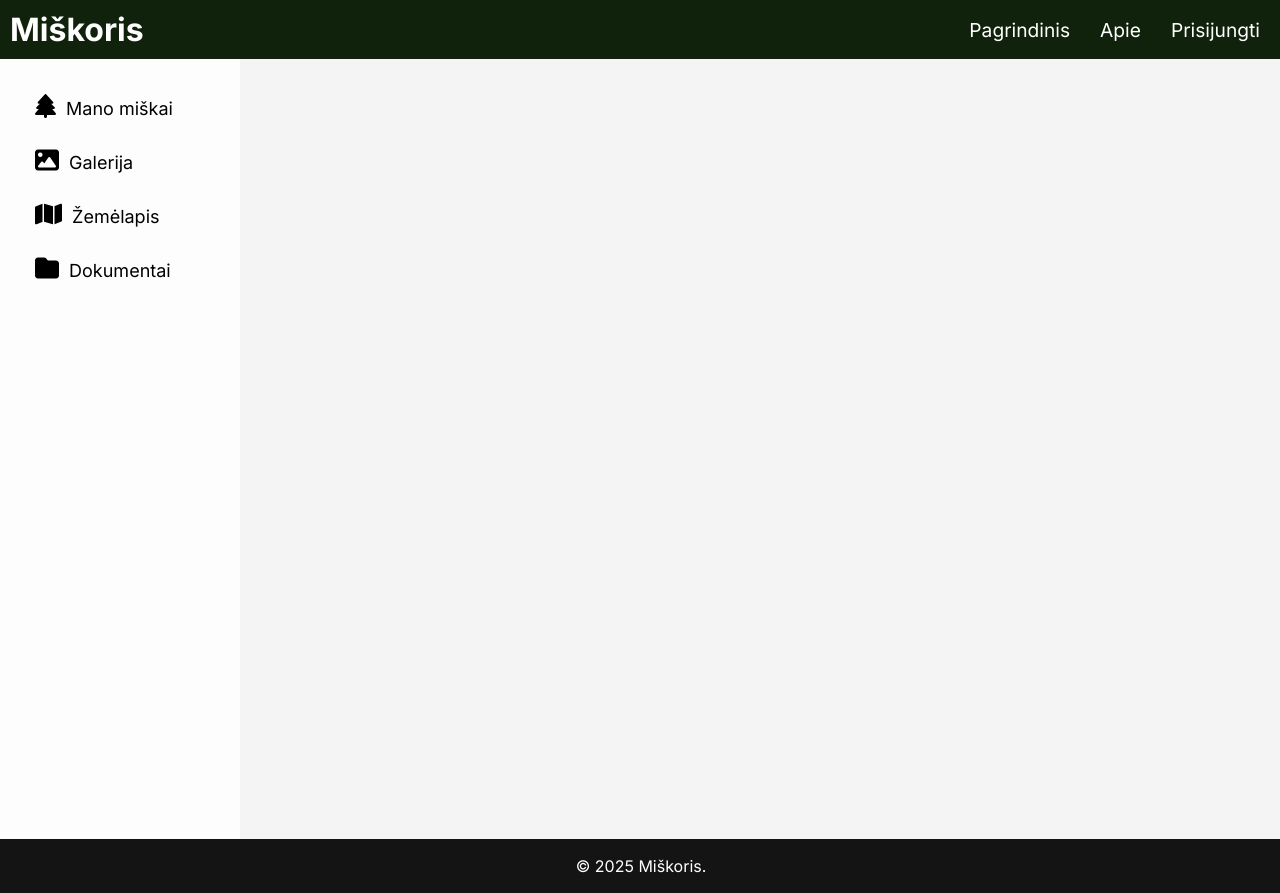
After one commit to n1k1ta28/tree-health-system, a Django app: page /miskai in a window 1280 px wide. The commit adds this page. Run offline with Django 4.2, Linux system fonts and the light colour scheme.

Commit message:
Sidebar created

```diff
--- a/miskoris_app/urls.py
+++ b/miskoris_app/urls.py
@@ -6,4 +6,5 @@ urlpatterns=[
   path('apie',views.about, name="about"),
   path('prisijungimas',views.login, name="login"),
   path('registracija',views.register, name="register"),
+  path('miskai',views.forests, name="forests"),
 ]
--- a/miskoris_app/views.py
+++ b/miskoris_app/views.py
@@ -14,3 +14,6 @@ def login(request):
 
 def register(request):
     return render(request, "miskoris_app/register.html")
+
+def forests(request):
+    return render(request, "miskoris_app/forests.html")
--- a/static/css/styles.css
+++ b/static/css/styles.css
@@ -1,5 +1,5 @@
 body {
-    font-family: Arial, sans-serif;
+    font-family: 'Inter', sans-serif;
     background-color: #f4f4f4;
     color: #333;
     margin: 0;
@@ -19,6 +19,7 @@ body {
     align-items: center;
     color: white; /* Adjust text color for visibility */
     text-align: center;
+
 }
 header {
     display: flex;
@@ -70,3 +71,45 @@ footer {
     border-radius: 20px;
     color: white; /* Text color for contrast */
 }
+
+/* Sidebar Styles */
+.sidebar {
+    width: 200px;
+    background: rgba(255, 255, 255, 0.8); /* Semi-transparent black */
+    color: white;
+    padding: 20px;
+    min-height: calc(100vh - 60px);
+}
+
+.sidebar a {
+    display: block;
+    color: rgb(0, 0, 0);
+    padding: 10px;
+    text-decoration: none;
+    font-size: 18px;
+}
+
+.sidebar a:hover {
+    background: rgba(255, 255, 255, 0.2);
+}
+
+.btn {
+    display: inline-block;
+    background-color: #217e27;
+    color: white;
+    padding: 10px 20px;
+    border-radius: 5px;
+    text-decoration: none;
+    font-size: 16px;
+    margin-top: 10px;
+    transition: 0.3s;
+}
+
+.btn:hover {
+    background-color: #195f1e;
+}
+
+.icon-large {
+    font-size: 24px; /* Adjust the size as needed */
+    padding: 5px;
+}
--- a/templates/miskoris_app/base.html
+++ b/templates/miskoris_app/base.html
@@ -5,9 +5,12 @@
     <meta charset="UTF-8">
     <meta name="viewport" content="width=device-width, initial-scale=1.0">
     <title>{% block title %}Miškoris{% endblock %}</title>
+    <link href="https://fonts.googleapis.com/css2?family=Inter:wght@300;400;500;600;700&display=swap" rel="stylesheet">
     <link rel="stylesheet" type="text/css" href="{% static 'css/styles.css' %}">
-    <!-- Bootstrap Icons CDN -->
+    <!-- Icons  -->
     <link rel="stylesheet" href="https://cdn.jsdelivr.net/npm/bootstrap-icons/font/bootstrap-icons.css">
+    <link rel="stylesheet" href="https://cdnjs.cloudflare.com/ajax/libs/font-awesome/6.5.1/css/all.min.css">
+
 </head>
 <body>
 
--- a/templates/miskoris_app/forests.html
+++ b/templates/miskoris_app/forests.html
@@ -1 +1 @@
-{% extends 'miskoris_app/base.html' %}
+{% extends 'miskoris_app/sidebar.html' %}
--- a/templates/miskoris_app/login.html
+++ b/templates/miskoris_app/login.html
@@ -6,6 +6,7 @@
 {% block content %}
 <div style="min-height: 100vh;">
     <h2>Prisijungimas</h2>
+    <a href="{% url 'forests' %}" class="btn">Prisijungti</a>
     <p>Neturite paskyros? <a href="{% url 'register' %}">Registruotis</a></p>
 </div>
 {% endblock %}
--- /dev/null
+++ b/templates/miskoris_app/sidebar.html
@@ -0,0 +1,17 @@
+{% extends "miskoris_app/base.html" %}
+{% load static %}
+
+{% block content %}
+<div class="main-container">
+    <div class="sidebar">
+        <a href="{% url 'forests' %}"> <i class="fa-solid fa-tree icon-large"></i> Mano miškai</a>
+        <a href="{% url 'home' %}"><i class="fa-solid fa-image icon-large"></i>  Galerija</a>
+        <a href="{% url 'home' %}"><i class="fa-solid fa-map icon-large"></i> Žemėlapis</a>
+        <a href="{% url 'home' %}"><i class="fa-solid fa-folder icon-large"></i> Dokumentai</a>
+    </div>
+
+    <div class="content">
+        {% block sidebar_content %}{% endblock %}
+    </div>
+</div>
+{% endblock %}
```
Also changed, not shown: templates/miskoris_app/about.html (+5 -2 lines).
